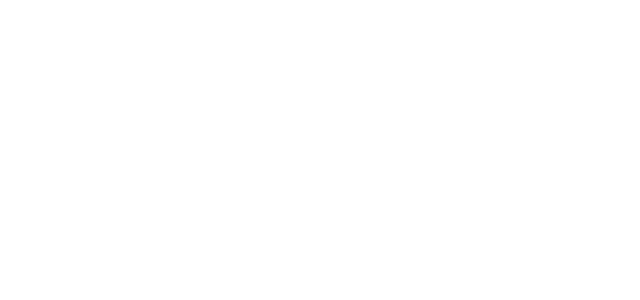
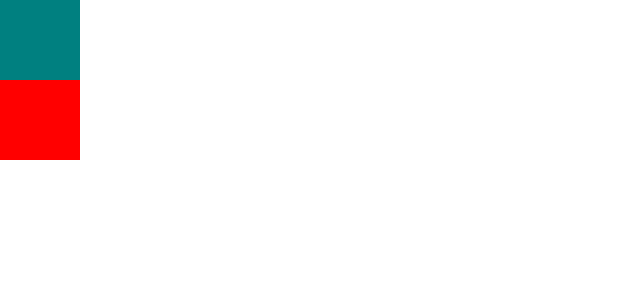
Before and after one commit to xowoony/study-typescript, a React (Create React App) app: page / in a window 1280 px wide. Shown: the top 300 px of the page, without its empty margins (0-640 px from the left). Built offline with nearby package versions, Linux system fonts and the light colour scheme.

Commit message:
interface 사용하기

```diff
--- a/src/App.tsx
+++ b/src/App.tsx
@@ -1,9 +1,11 @@
 import styled from "styled-components";
+import Circle from "./Circle";
 
 function App() {
-  return (
-    <div />
-  );
+  return <div>
+    <Circle bgColor="teal" />
+    <Circle bgColor="red" />
+  </div>;
 }
 
 export default App;
--- /dev/null
+++ b/src/Circle.tsx
@@ -0,0 +1,22 @@
+import styled from "styled-components";
+// interface
+interface CircleProps {
+  bgColor: string;
+}
+
+interface ContainerProps {
+  bgColor: string;
+}
+
+const Container = styled.div<ContainerProps>`
+  width: 5rem;
+  height: 5rem;
+  background-color: ${(props) => props.bgColor};
+`;
+
+// bgColor의 타입은 CircleProps의 오브젝트다 라고 말해주고 있는격
+function Circle({ bgColor }: CircleProps) {
+  return <Container bgColor={bgColor} />;
+}
+
+export default Circle;
```
